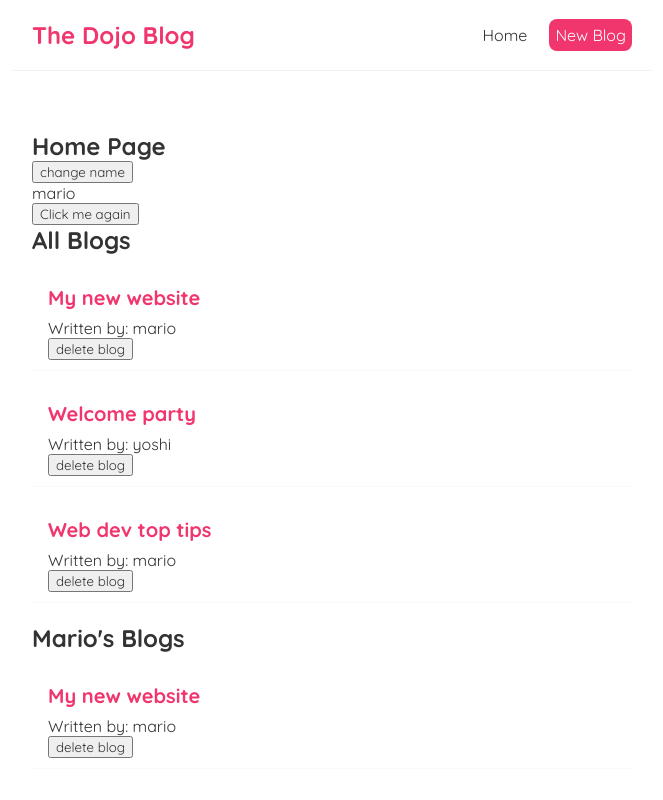
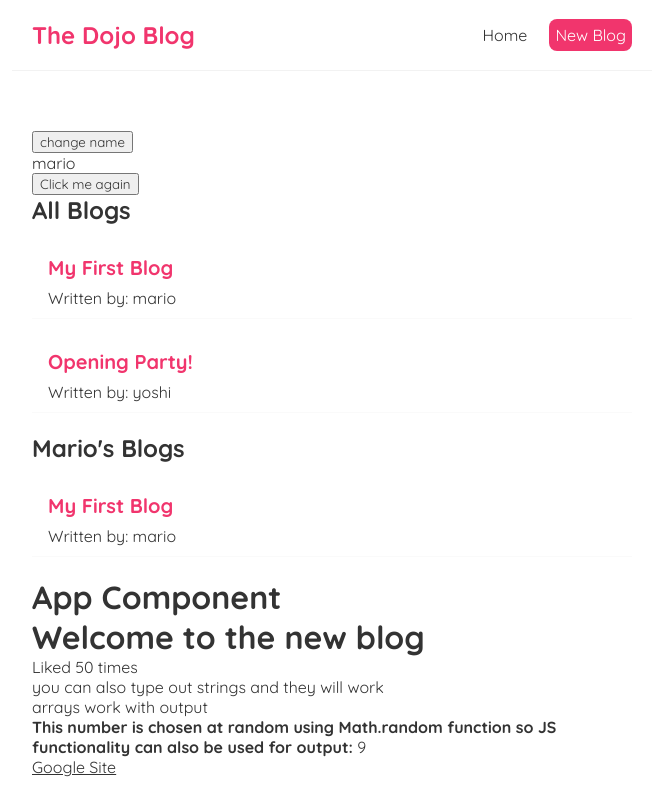
Before and after one commit to Lindsaykinn/Dojo-Blog-React-Example, a React (Create React App) app: page / in a window 1280 px wide. Shown: the top 800 px of the page, without its empty margins (308-971 px from the left). Built offline with nearby package versions, Linux system fonts and the light colour scheme; data requests are answered from the project's data file; the HTML template or start-up script is replaced by a standard one.

Commit message:
add fetch call w/ useEffect, removed handleDelete

```diff
--- a/src/BlogList.js
+++ b/src/BlogList.js
@@ -1,4 +1,4 @@
-const BlogList = ({blogs, title, handleDelete}) => {
+const BlogList = ({blogs, title}) => {
   // const blogs=props.blogs
   // const title=props.title
 
@@ -9,7 +9,7 @@
         <div className="blog-preview" key={blog.id}>
           <h2>{ blog.title }</h2>
           <p>Written by: { blog.author }</p>
-          <button onClick={() => handleDelete(blog.id)}>delete blog</button>
+
         </div>
       ))}
     </div>
--- a/src/Home.js
+++ b/src/Home.js
@@ -2,24 +2,23 @@
 import BlogList from './BlogList';
 
 const Home = () => {
-  const [blogs, setBlogs] = useState([
-    {title: 'My new website', body: 'content 1', author: 'mario', id:1 },
-    {title: 'Welcome party', body: 'content 2', author: 'yoshi', id:2 },
-    {title: 'Web dev top tips', body: 'content 3', author: 'mario', id:3 }
-  ])
+  const [blogs, setBlogs] = useState(null)
 
   const [name, setName] = useState('mario')
 
-  const handleDelete = (id) => {
-    const newBlogs = blogs.filter(blog => blog.id !== id);
-    setBlogs(newBlogs);
-  }
 
   //will run anytime there is a re-render
   useEffect(() => {
     console.log('use effect ran')
     // console.log(blogs)
-  }, [name])
+    fetch('http://localhost:8000/blogs')
+      .then(resp => {
+        return resp.json()
+      })
+      .then((data) => {
+        setBlogs(data)
+      })
+  }, [])
 
   // let name = 'mario'
 
@@ -35,12 +34,11 @@
   }
   return (
     <div className="home">
-      <h2>Home Page</h2>
       <button onClick={() => setName('luigi')}>change name</button>
       <p>{ name }</p>
       <button onClick={(e)=> handleClickAgain('mario', e)}>Click me again</button>
-      <BlogList blogs={blogs} title='All Blogs' handleDelete={handleDelete}/>
-      <BlogList blogs={blogs.filter((blog)=> blog.author === 'mario')} title="Mario's Blogs"/>
+      {blogs && <BlogList blogs={blogs} title='All Blogs' />}
+      {blogs && <BlogList blogs={blogs.filter((blog)=> blog.author === 'mario')} title="Mario's Blogs"/>}
     </div>
    );
 }
```
